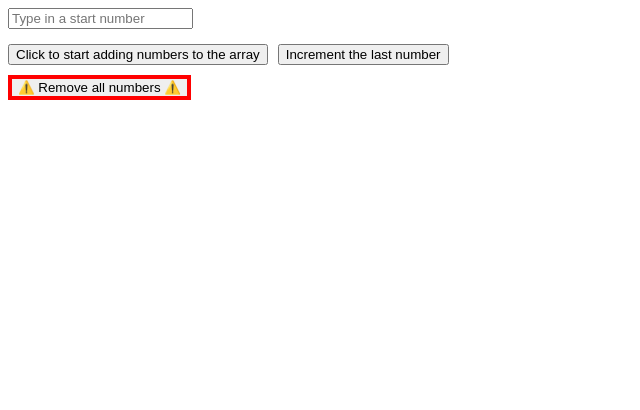
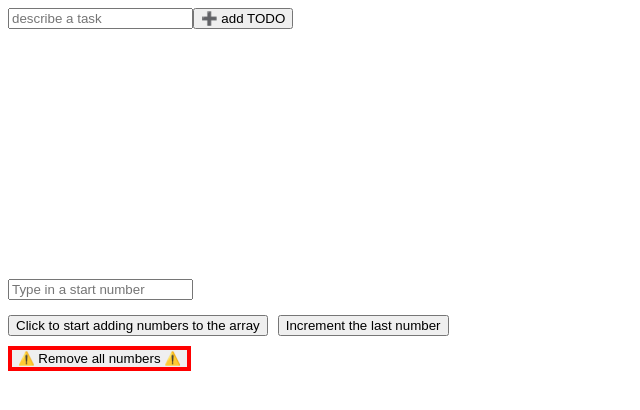
Before and after one commit to Objective-Enterprises/nik-react-ts, a React (Vite) app in the folder assignment/home-project/: page / in a window 1280 px wide. Shown: the top 410 px of the page, without its empty margins (0-640 px from the left). Built offline with nearby package versions, Linux system fonts and the light colour scheme.

Commit message:
add Context

```diff
--- a/assignment/home-project/src/AddTodoForm.tsx
+++ b/assignment/home-project/src/AddTodoForm.tsx
@@ -1,3 +1,20 @@
-export default function AddTodoForm () {
-  return null
+import { useState } from "react"
+
+export default function AddTodoForm (addTodo) {
+  return (
+    <form onSubmit={
+      e => {
+        e.preventDefault()
+        addTodo()
+      }
+    }>
+      <input
+        type="text"
+        placeholder="describe a task"
+      />
+      <button type="button">
+        ➕ add TODO
+      </button>
+    </form>
+  )
 }
--- a/assignment/home-project/src/TodosController.tsx
+++ b/assignment/home-project/src/TodosController.tsx
@@ -1,12 +1,17 @@
 import AddTodoForm from "./AddTodoForm"
 import TodoList from "./TodoList"
+import { TodoContext } from "./TodosControllerContext"
 
 export default function TodosController () {
 
   return (
-    <>
-      <AddTodoForm />
-      <TodoList />
-    </>
+    <div
+      style={{"marginBottom": "250px"}}
+    >
+      <TodoContext value={undefined}>
+        <AddTodoForm/>
+        <TodoList />
+      </TodoContext>
+    </div>
   )
 }
--- /dev/null
+++ b/assignment/home-project/src/TodosControllerContext.ts
@@ -0,0 +1,3 @@
+import { createContext } from "react";
+
+export const TodoContext = createContext(null);
```
